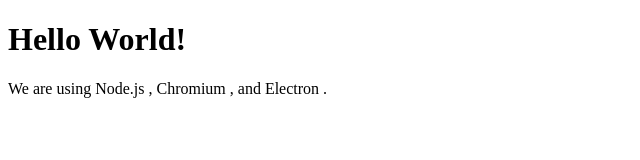
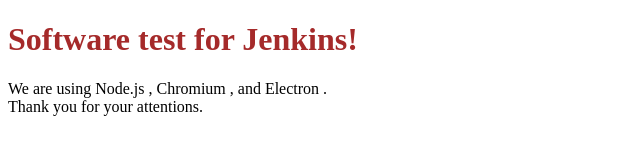
Before and after one commit to anefzaoui/electrontest1, an Electron app: page index.html in a window 800 px wide. Shown: the whole page, without its empty margins (0-640 px from the left). Drawn offline with Linux system fonts and the light colour scheme.

Commit message:
updated the index file

```diff
--- a/index.html
+++ b/index.html
@@ -5,13 +5,14 @@
     <!-- https://developer.mozilla.org/en-US/docs/Web/HTTP/CSP -->
     <meta http-equiv="Content-Security-Policy" content="default-src 'self'; script-src 'self'; style-src 'self' 'unsafe-inline'">
     <link href="./styles.css" rel="stylesheet">
-    <title>Hello World!</title>
+    <title>Software test for Jenkins!</title>
   </head>
   <body>
-    <h1>Hello World!</h1>
+    <h1 style="color:brown;">Software test for Jenkins!</h1>
     We are using Node.js <span id="node-version"></span>,
     Chromium <span id="chrome-version"></span>,
     and Electron <span id="electron-version"></span>.
+    <div>Thank you for your attentions.</div>
 
     <!-- You can also require other files to run in this process -->
     <script src="./renderer.js"></script>
```
